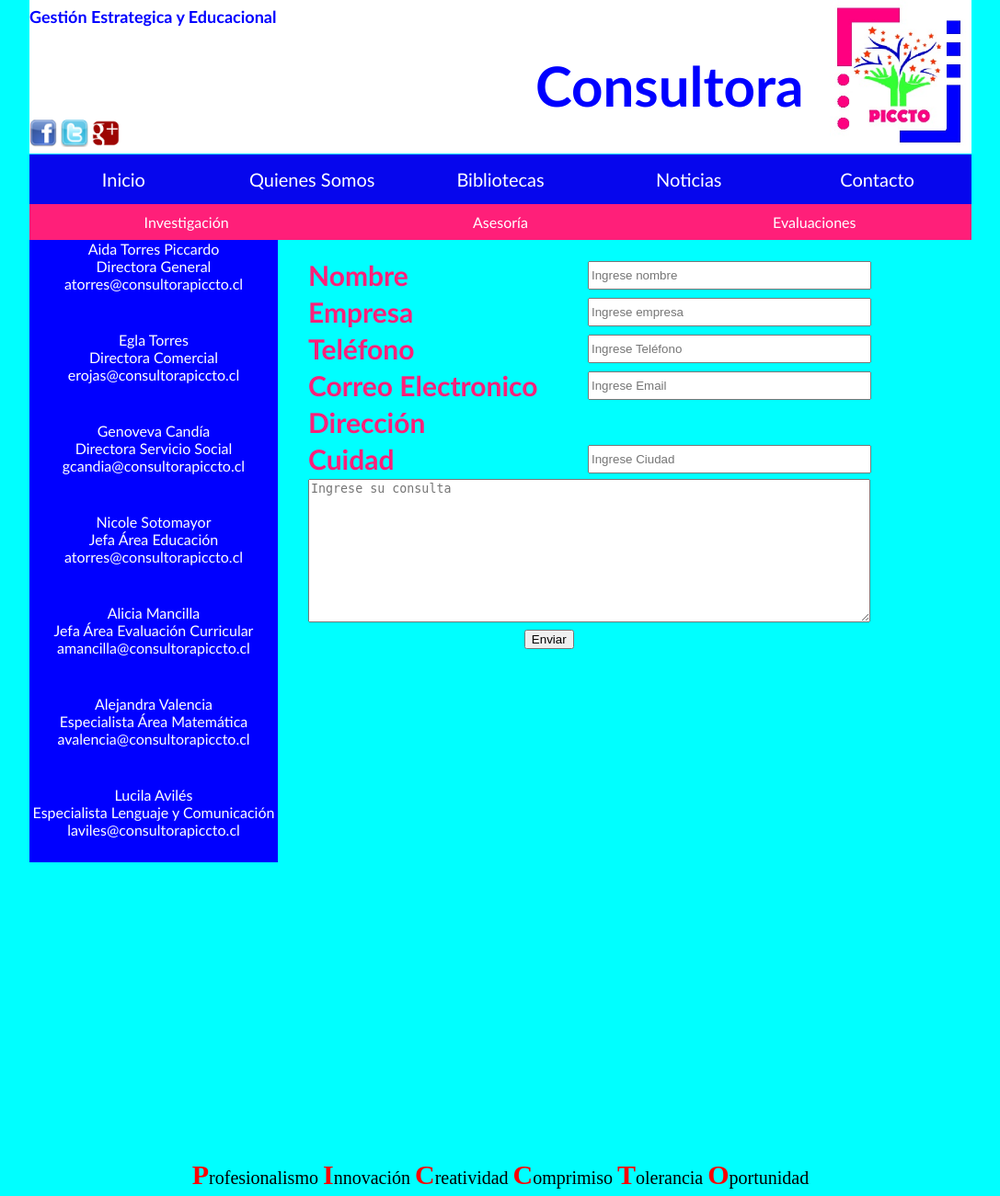
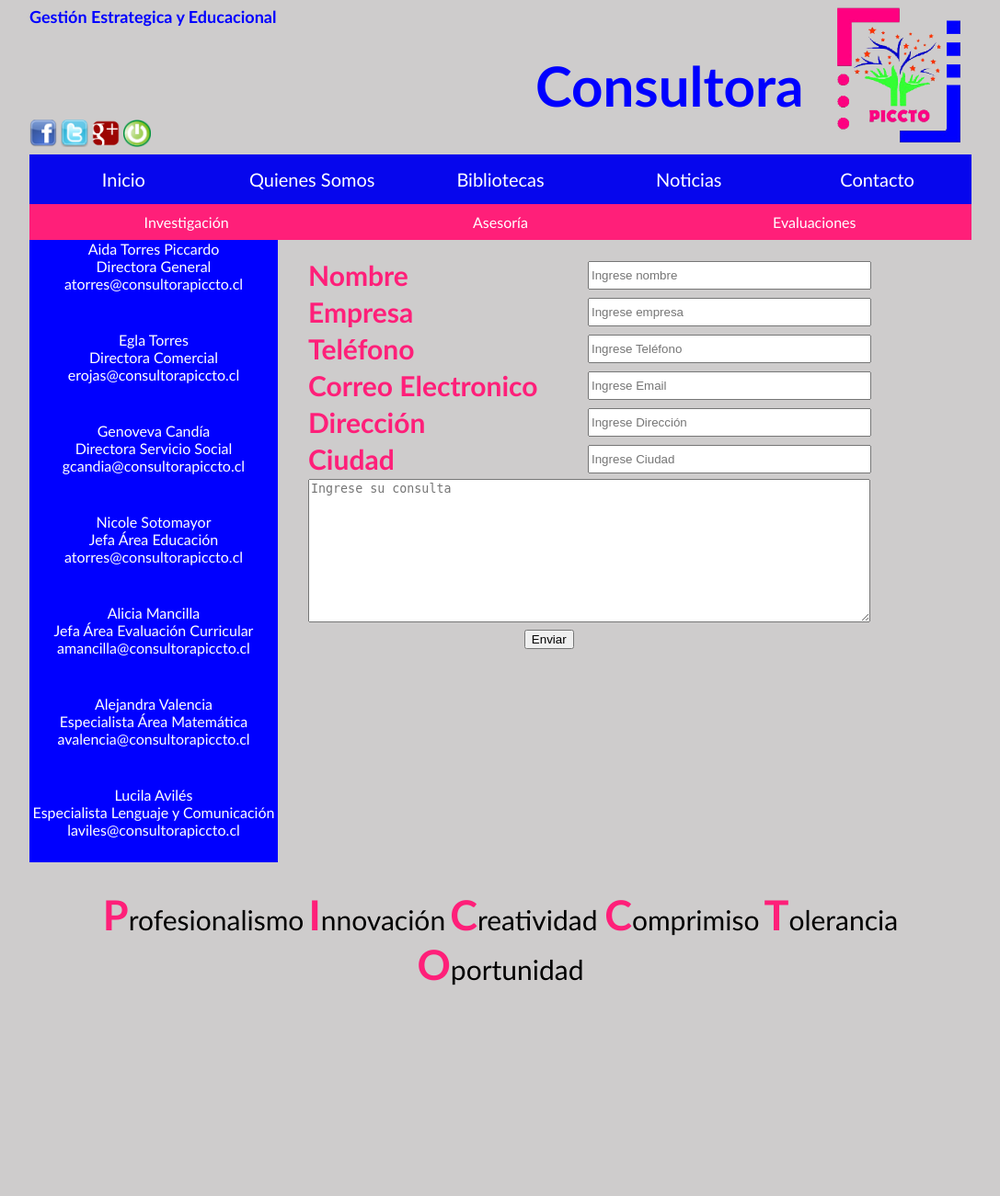
Before and after one commit to aarojasm/PICCTO, a PHP site: page /PICCTO/contacto.php in a window 1280 px wide. Shown: the whole page at 92% size, without its empty margins (96-1183 px from the left). After the commit the page ends 1072 px from the top, so only its background shows below. Run offline with PHP 8.4, Linux system fonts and the light colour scheme; some libraries are stand-ins or nearby versions.

Commit message:
se modificaron unos archivos

```diff
--- a/PICCTO/biblioteca.php
+++ b/PICCTO/biblioteca.php
@@ -10,6 +10,11 @@
         <link type="text/css" rel="stylesheet" href="/librerias/css/Style.css"/>
         <meta name="description" content="Página de contenido multimedia"/>
         <script src="//ajax.googleapis.com/ajax/libs/jquery/1.10.1/jquery.min.js" type="text/javascript"></script>
+        <style>
+            .page-wrap{
+                height: 600px;
+            }
+        </style>
     </head>
     <body>
         <?php include "../librerias/include/encabezado.html" ?>
--- a/PICCTO/contacto.php
+++ b/PICCTO/contacto.php
@@ -35,6 +35,9 @@ include_once "../conexion/conexion.php";
             .p2{
                 text-align: center;
             }
+            .page-wrap{
+                height: 750px;
+            }
         </style>
     </head>
     <body>
@@ -62,10 +65,11 @@ include_once "../conexion/conexion.php";
 								<td><input class="texto" type="email" name="correo" required placeholder="Ingrese Email"/></td>
 							</tr>
 							<tr>
-								<td class="td1"><label class="lbl">Dirección</label> </td>
+								<td class="td1"><label class="lbl">Dirección</label></td>
+                                <td><input class="texto" type="text" name="direccion" required placeholder="Ingrese Dirección"/></td>
 							</tr>
 							<tr>
-								<td class="td1"><label class="lbl">Cuidad</label> </td>
+								<td class="td1"><label class="lbl">Ciudad</label> </td>
 								<td><input class="texto" type="text" name="ciudad" required placeholder="Ingrese Ciudad"/></td>
 							</tr>
 							<tr>
--- a/PICCTO/quienes_somos.php
+++ b/PICCTO/quienes_somos.php
@@ -10,6 +10,11 @@
         <link type="text/css" rel="stylesheet" href="/librerias/css/Style.css"/>
         <meta name="description" content="Página de integrantes de la empresa"/>
         <script src="//ajax.googleapis.com/ajax/libs/jquery/1.10.1/jquery.min.js" type="text/javascript"></script>
+        <style>
+            .page-wrap{
+                height: 700px;
+            }
+        </style>
     </head>
     <body>
         <?php include "../librerias/include/encabezado.html" ?>
--- a/librerias/css/Style.css
+++ b/librerias/css/Style.css
@@ -1,7 +1,7 @@
 body {
     margin: 0 auto 0 auto;
     max-width: 1024px;
-    background-color: cyan;
+    background-color: #cecccc;
     height: auto;
 }
 
@@ -15,7 +15,7 @@ body {
 .encabezado{
     position:  relative;
     top: 0;
-    background-color: white;
+    background-color: #cecccc;
     width: 1024px;
     border: 2px;
     border-color: blue;
@@ -65,6 +65,7 @@ clear:both;
     top: 90px;
 }
 
+/*Footer*/
 #page-footer{
     position: relative;
     font-size: 20px;
@@ -75,12 +76,17 @@ clear:both;
 }
 .page-footer{
     width: 1024px;
-    height: 30px;
+    height: 50px;
 }
 
 .pFooter{
-    color: red;
+    color: #ff1f79;
     font-weight: bold;
+    font-size: 45px;
+    font-family: Calibri;
+}
+.ppFooter{
+    font-family: Calibri;
     font-size: 30px;
 }
 
@@ -322,7 +328,7 @@ h2{
 /**noticias**/
 .divTitulo{
     position: relative;
-    margin-top: 0px;
+    top: 0px;
     width: auto;
     height: auto;
 }
@@ -346,3 +352,8 @@ h2{
     top: -180px;
     width: 500px;
 }
+
+/*Login*/
+.registro{
+    top: 0;
+}
--- a/librerias/include/encabezado.html
+++ b/librerias/include/encabezado.html
@@ -3,8 +3,9 @@
         <a href="#"><img class="icono" alt="Facebook" src="/librerias/img/redes_sociales/facebook.jpg"/></a>
         <a href="#"><img class="icono" alt="Twitter" src="/librerias/img/redes_sociales/twitter.jpg"/></a>
         <a href="#"><img class="icono" alt="Google+" src="/librerias/img/redes_sociales/googleplus.png"/></a>
+        <a href="/login/login.php"><img class="icono" alt="Login" src="/librerias/img/login/iconlogin.png"/></a>
     </div>
-    <a href="../index.php"><img class="logo" alt="Logo Institucional" src="/librerias/img/PICCTO.jpg"/></a>
+    <a href="../index.php"><img class="logo" alt="Logo Institucional" src="/librerias/img/PICCTO.png"/></a>
     <p class="p1">Gestión Estrategica y Educacional</p>
     <h1>Consultora</h1>
 
--- a/librerias/include/footer.html
+++ b/librerias/include/footer.html
@@ -1,9 +1,9 @@
 <div class="page-footer" id="page-footer">
-    <label class="pFooter">P</label>rofesionalismo
-    <label class="pFooter">I</label>nnovación
-    <label class="pFooter">C</label>reatividad
-    <label class="pFooter">C</label>omprimiso
-    <label class="pFooter">T</label>olerancia
-    <label class="pFooter">O</label>portunidad
-    <div style="visibility: hidden;"></div>
+    <label class="pFooter">P</label><label class="ppFooter">rofesionalismo</label>
+    <label class="pFooter">I</label><label class="ppFooter">nnovación</label>
+    <label class="pFooter">C</label><label class="ppFooter">reatividad </label>
+    <label class="pFooter">C</label><label class="ppFooter">omprimiso</label>
+    <label class="pFooter">T</label><label class="ppFooter">olerancia</label>
+    <label class="pFooter">O</label><label class="ppFooter">portunidad</label>
+    <!--<div style="visibility: hidden;"></div>-->
 </div>
--- a/librerias/include/noticias.php
+++ b/librerias/include/noticias.php
@@ -8,7 +8,7 @@
         while($row = mysql_fetch_array($result))
         {
             $url = str_replace(" ","-",$row['titulo']);
-            echo "<div class=\"divTitulo\"><a href=\" ../PICCTO/leeNoticia.php?noticia=$url\">".$row['titulo']."</a></div>";
+            echo "<div class=\"divTitulo\"><a href=\" ../PICCTO/leeNoticia.php?noticia=$url\">".$row['titulo']."</a><div></div></div>";
             echo "<div class=\"divCuerpo\">".$row['cuerpo']."</div>";
             echo "<br/>";
         }
```
Also changed, not shown: admin/MantenedorUsuario.php (added, +57 -0 lines), login/login.php (+12 -10 lines), login/registro.php (+3 -5 lines), librerias/img/PICCTO.png (added), librerias/img/login/iconlogin.png (added), librerias/img/login/icono-login.jpg (deleted).
